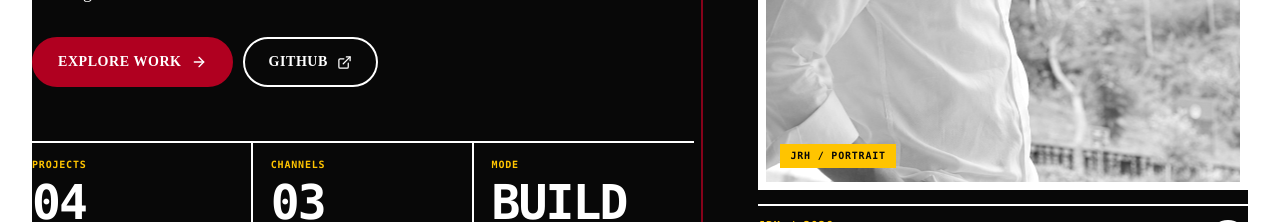
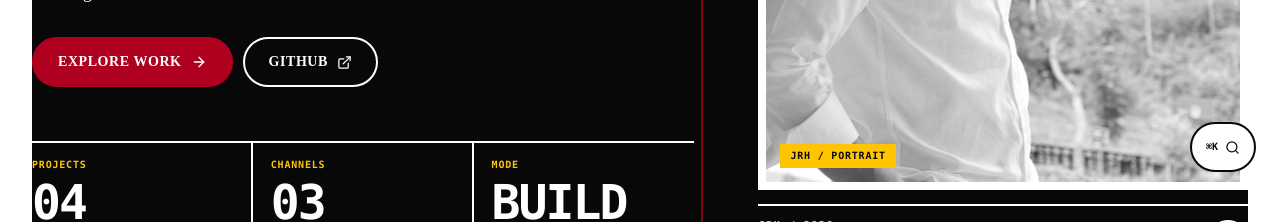
Before and after one commit to LionerHakim/JRHs, a React (Vite) app: page / in a window 1280 px wide. Shown: the part 540-762 px from the top of the page. Built offline with nearby package versions, Linux system fonts and the light colour scheme.

Commit message:
design: add blue signal layer command palette and project previews

```diff
--- a/src/index.css
+++ b/src/index.css
@@ -4,6 +4,8 @@
 :root {
   --red: #b00020;
   --yellow: #ffc400;
+  --blue: #2457d6;
+  --blue-soft: #8faeff;
   --black: #080808;
   --white: #ffffff;
   --red-dark: #7f0018;
@@ -412,3 +414,91 @@ a:active, button:active { transform: translateY(1px); }
   .nav, .nav-actions, .scroll-progress, .menu-backdrop, .to-top, .modal-backdrop { display: none !important; }
   body, main, section, .footer { background: var(--white) !important; color: var(--black) !important; }
 }
+
+
+/* Command palette + project preview */
+.command-trigger {
+  position: fixed;
+  right: 24px;
+  bottom: 88px;
+  z-index: 890;
+  min-width: 50px;
+  height: 50px;
+  display: inline-flex;
+  align-items: center;
+  justify-content: center;
+  gap: 7px;
+  padding: 0 14px;
+  border: 2px solid var(--black);
+  border-radius: var(--radius-pill);
+  background: var(--white);
+  color: var(--black);
+  font: 800 10px/1 var(--font-mono);
+}
+.command-trigger:hover { background: var(--blue); color: var(--white); border-color: var(--blue); }
+.command-trigger span { font-size: 10px; }
+.command-backdrop {
+  position: fixed;
+  inset: 0;
+  z-index: 1300;
+  display: grid;
+  place-items: start center;
+  padding: 12vh 20px 24px;
+  background: rgba(8,8,8,.78);
+}
+.command-palette {
+  width: min(680px, 100%);
+  max-height: min(720px, 76svh);
+  overflow: auto;
+  padding: clamp(24px, 5vw, 42px);
+  border: 3px solid var(--black);
+  border-top: 8px solid var(--blue);
+  border-radius: var(--radius-card);
+  background: var(--white);
+}
+.command-head { display:flex; align-items:flex-start; justify-content:space-between; gap:20px; }
+.command-head h2 { margin-top:12px; font-size:clamp(40px,7vw,64px); }
+.command-list { display:grid; gap:8px; margin-top:28px; }
+.command-item {
+  min-height:56px; width:100%; display:grid; grid-template-columns:minmax(0,1fr) auto 18px;
+  align-items:center; gap:14px; padding:0 16px; border:2px solid var(--black);
+  border-radius:16px; background:var(--white); color:var(--black); text-align:left;
+}
+.command-item:hover, .command-item:focus-visible { background:var(--red); color:var(--white); border-color:var(--red); }
+.command-item small { color:var(--black-muted); font:700 10px/1 var(--font-mono); text-transform:uppercase; }
+.command-item:hover small, .command-item:focus-visible small { color:var(--yellow); }
+.command-hint { margin-top:18px; color:var(--black-muted); font:700 10px/1.3 var(--font-mono); text-transform:uppercase; }
+
+.project-preview {
+  min-height: 92px;
+  display: grid;
+  align-content: center;
+  gap: 5px;
+  margin-bottom: 26px;
+  padding: 18px 20px;
+  border-left: 5px solid var(--blue);
+  background: var(--white);
+  color: var(--black);
+}
+.project-preview span { color: var(--blue); font:800 9px/1 var(--font-mono); letter-spacing:.1em; }
+.project-preview strong { font-family:var(--font-display); font-size:26px; line-height:.9; }
+.project-preview small { font-size:11px; font-weight:700; text-transform:uppercase; }
+
+@supports (view-transition-name: none) {
+  ::view-transition-old(root) { animation: page-out .18s var(--ease) both; }
+  ::view-transition-new(root) { animation: page-in .3s var(--ease) both; }
+  @keyframes page-out { to { opacity: 0; transform: translateY(-4px); } }
+  @keyframes page-in { from { opacity: 0; transform: translateY(4px); } }
+}
+
+@media (max-width: 720px) {
+  .command-trigger { right:14px; bottom:82px; min-width:46px; height:46px; }
+  .command-backdrop { padding: 8vh 12px 12px; }
+  .command-palette { max-height:82svh; padding:24px; border-radius:22px; }
+  .command-item { grid-template-columns:minmax(0,1fr) 18px; }
+  .command-item small { display:none; }
+  .project-preview { min-height:76px; }
+}
+@media (prefers-reduced-motion: reduce) {
+  ::view-transition-old(root), ::view-transition-new(root) { animation:none; }
+}
```
